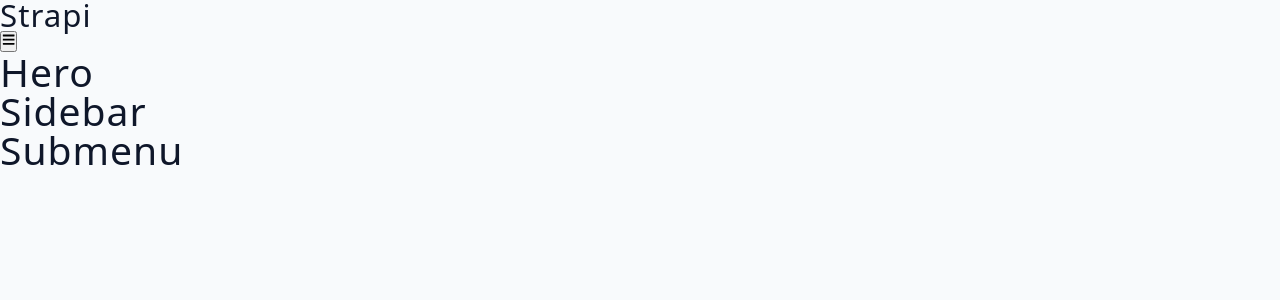
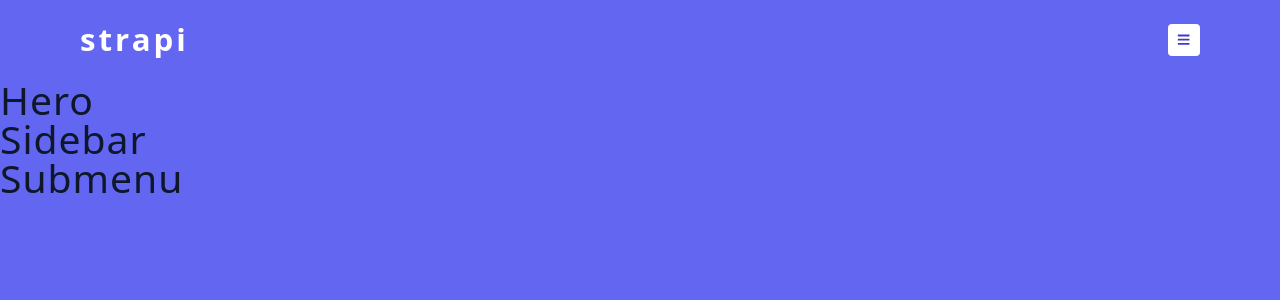
Before and after one commit to LaelPierre/react_projects, a React (Vite) app in the folder strapi_menu/: page / in a window 1280 px wide. Shown: the top 300 px of the page. Built offline with nearby package versions, Linux system fonts and the light colour scheme.

Commit message:
added css for navbar

```diff
--- a/strapi_menu/src/index.css
+++ b/strapi_menu/src/index.css
@@ -257,3 +257,50 @@
 PROJECT CSS
 ===============
 */
+body {
+  background: var(--primary-500);
+}
+/*
+=============
+Navbar
+===============
+*/
+
+nav {
+  height: 5rem;
+  display: flex;
+  align-items: center;
+  justify-content: center;
+}
+
+.nav-center {
+  width: var(--fluid-width);
+  max-width: var(--max-width);
+  display: flex;
+  justify-content: space-between;
+  align-items: center;
+}
+
+.logo {
+  text-transform: none;
+  color: var(--white);
+  letter-spacing: 3px;
+  font-weight: 700;
+}
+
+.toggle-btn {
+  display: grid;
+  place-items: center;
+  width: 2rem;
+  height: 2rem;
+  background: var(--white);
+  color: var(--primary-700);
+  border-radius: var(--borderRadius);
+  border-color: transparent;
+  transition: var(--transition);
+  cursor: pointer;
+}
+
+.toggle-btn:hover {
+  transform: scale(1.05);
+}
```
